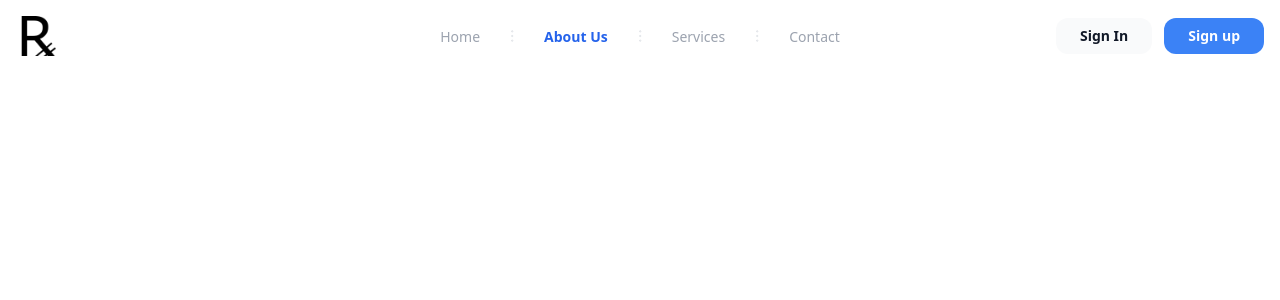
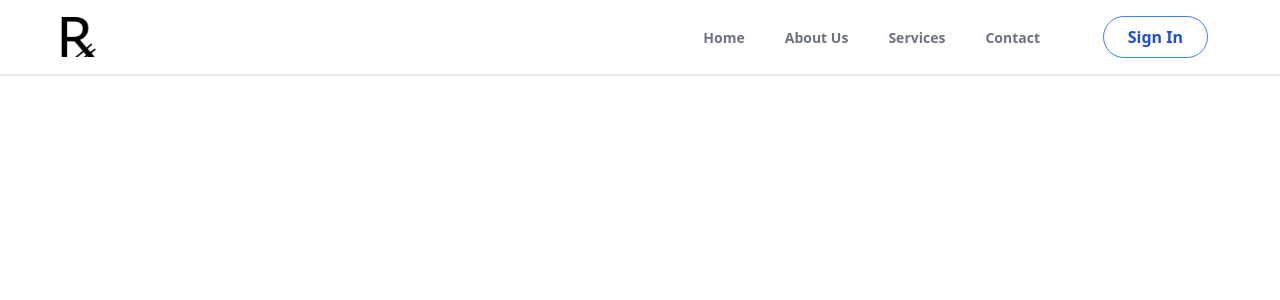
Before and after one commit to MarKyux/ruka-login-user, a React (Create React App) app: page / in a window 1280 px wide. Shown: the top 300 px of the page. Built offline with nearby package versions, Linux system fonts and the light colour scheme.

Commit message:
Header style

```diff
--- a/src/components/Header.tsx
+++ b/src/components/Header.tsx
@@ -37,9 +37,9 @@ export const Header = () => {
     <>
       <nav className="relative px-4 py-4 flex justify-between items-center bg-white">
         <a className="text-3xl font-bold leading-none" href="/">
-          <img className="h-10" src="/logo192.png" alt="logo" />
+          <img className="h-10 ml-10" src="/logo192.png" alt="logo" />
         </a>
-        <div className="lg:hidden">
+        <div className="lg:hidden mr-10">
           <button className="navbar-burger flex items-center text-blue-600 p-3" onClick={openBurgerMenu}>
             <svg className="block h-4 w-4 fill-current" viewBox="0 0 20 20" xmlns="http://www.w3.org/2000/svg">
               <title>Mobile menu</title>
@@ -48,35 +48,13 @@ export const Header = () => {
           </button>
         </div>
         <ul
-          className="hidden absolute top-1/2 left-1/2 transform -translate-y-1/2 -translate-x-1/2 lg:flex lg:mx-auto lg:flex lg:items-center lg:w-auto lg:space-x-6">
-          <li><a className="text-sm text-gray-400 hover:text-gray-500" href="/">Home</a></li>
-          <li className="text-gray-300">
-            <svg xmlns="http://www.w3.org/2000/svg" fill="none" stroke="currentColor" className="w-4 h-4 current-fill"
-              viewBox="0 0 24 24">
-              <path
-                d="M12 5v0m0 7v0m0 7v0m0-13a1 1 0 110-2 1 1 0 010 2zm0 7a1 1 0 110-2 1 1 0 010 2zm0 7a1 1 0 110-2 1 1 0 010 2z" />
-            </svg>
-          </li>
-          <li><a className="text-sm text-blue-600 font-bold" href="/about">About Us</a></li>
-          <li className="text-gray-300">
-            <svg xmlns="http://www.w3.org/2000/svg" fill="none" stroke="currentColor" className="w-4 h-4 current-fill"
-              viewBox="0 0 24 24">
-              <path
-                d="M12 5v0m0 7v0m0 7v0m0-13a1 1 0 110-2 1 1 0 010 2zm0 7a1 1 0 110-2 1 1 0 010 2zm0 7a1 1 0 110-2 1 1 0 010 2z" />
-            </svg>
-          </li>
-          <li><a className="text-sm text-gray-400 hover:text-gray-500" href="/services">Services</a></li>
-          <li className="text-gray-300">
-            <svg xmlns="http://www.w3.org/2000/svg" fill="none" stroke="currentColor" className="w-4 h-4 current-fill"
-              viewBox="0 0 24 24">
-              <path
-                d="M12 5v0m0 7v0m0 7v0m0-13a1 1 0 110-2 1 1 0 010 2zm0 7a1 1 0 110-2 1 1 0 010 2zm0 7a1 1 0 110-2 1 1 0 010 2z" />
-            </svg>
-          </li>
-          <li><a className="text-sm text-gray-400 hover:text-gray-500" href="/contact">Contact</a></li>
+          className="hidden absolute top-1/2 right-60 transform -translate-y-1/2 lg:flex lg:mx-auto lg:flex lg:items-center lg:w-auto lg:space-x-10">
+          <li><a className="text-sm text-gray-500 font-bold hover:text-blue-500" href="/">Home</a></li>
+          <li><a className="text-sm text-gray-500 font-bold hover:text-blue-500" href="/about">About Us</a></li>
+          <li><a className="text-sm text-gray-500 font-bold hover:text-blue-500" href="/services">Services</a></li>
+          <li><a className="text-sm text-gray-500 font-bold hover:text-blue-500" href="/contact">Contact</a></li>
         </ul>
-        <a className="hidden lg:inline-block lg:ml-auto lg:mr-3 py-2 px-6 bg-gray-50 hover:bg-gray-100 text-sm text-gray-900 font-bold  rounded-xl transition duration-200" href="/login">Sign In</a>
-        <a className="hidden lg:inline-block py-2 px-6 bg-blue-500 hover:bg-blue-600 text-sm text-white font-bold rounded-xl transition duration-200" href="/register">Sign up</a>
+        <a className="hidden lg:inline-block lg:ml-auto lg:mr-14 py-2 px-6 bg-transparent hover:bg-blue-500 text-blue-700 font-semibold hover:text-white py-2 px-4 border border-blue-500 hover:border-transparent rounded-3xl transition duration-200" href="/login">Sign In</a>
       </nav>
       <div className="navbar-menu relative z-50 hidden">
         <div className="navbar-backdrop fixed inset-0 bg-gray-800 opacity-25"></div>
@@ -109,10 +87,6 @@ export const Header = () => {
               </li>
               <li className="mb-1">
                 <a className="block p-4 text-sm font-semibold text-gray-400 hover:bg-blue-50 hover:text-blue-600 rounded"
-                  href="/">Pricing</a>
-              </li>
-              <li className="mb-1">
-                <a className="block p-4 text-sm font-semibold text-gray-400 hover:bg-blue-50 hover:text-blue-600 rounded"
                   href="/">Contact</a>
               </li>
             </ul>
@@ -121,15 +95,14 @@ export const Header = () => {
             <div className="pt-6">
               <a className="block px-4 py-3 mb-3 leading-loose text-xs text-center font-semibold leading-none bg-gray-50 hover:bg-gray-100 rounded-xl"
                 href="/">Sign in</a>
-              <a className="block px-4 py-3 mb-2 leading-loose text-xs text-center text-white font-semibold bg-blue-600 hover:bg-blue-700  rounded-xl"
-                href="/">Sign Up</a>
             </div>
             <p className="my-4 text-xs text-center text-gray-400">
-              <span>Copyright © 2021</span>
+              <span>Copyright © 2022</span>
             </p>
           </div>
         </nav>
       </div>
+      <div className="w-100 border"></div>
     </>
   )
 }
```
